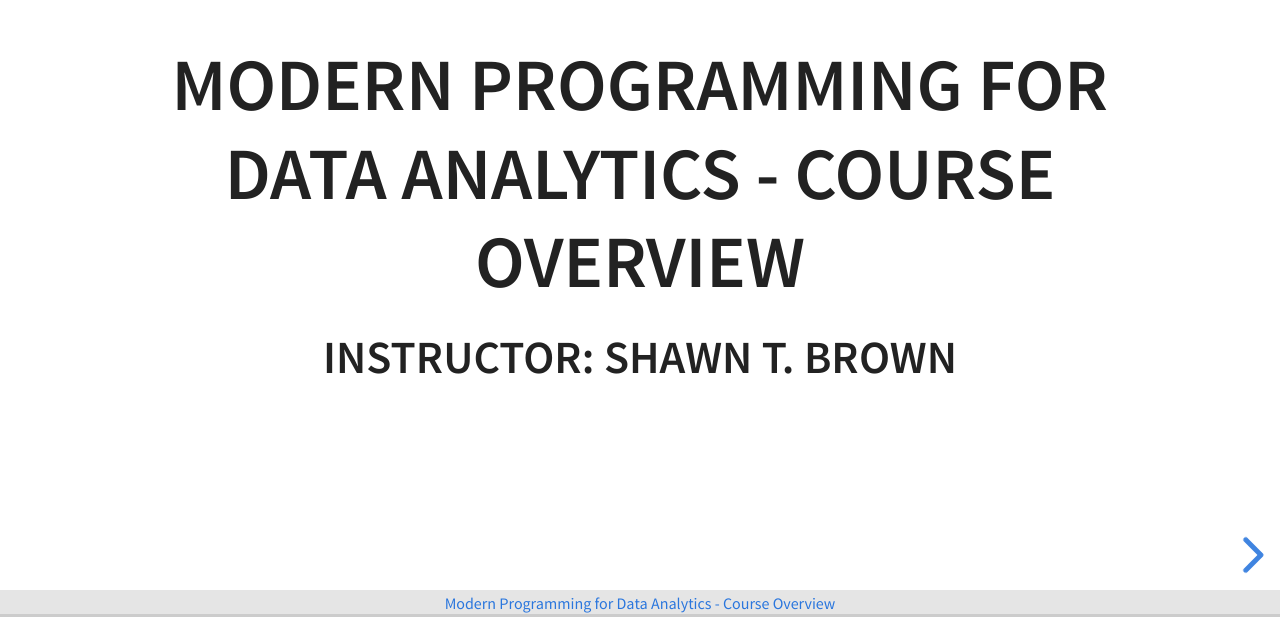
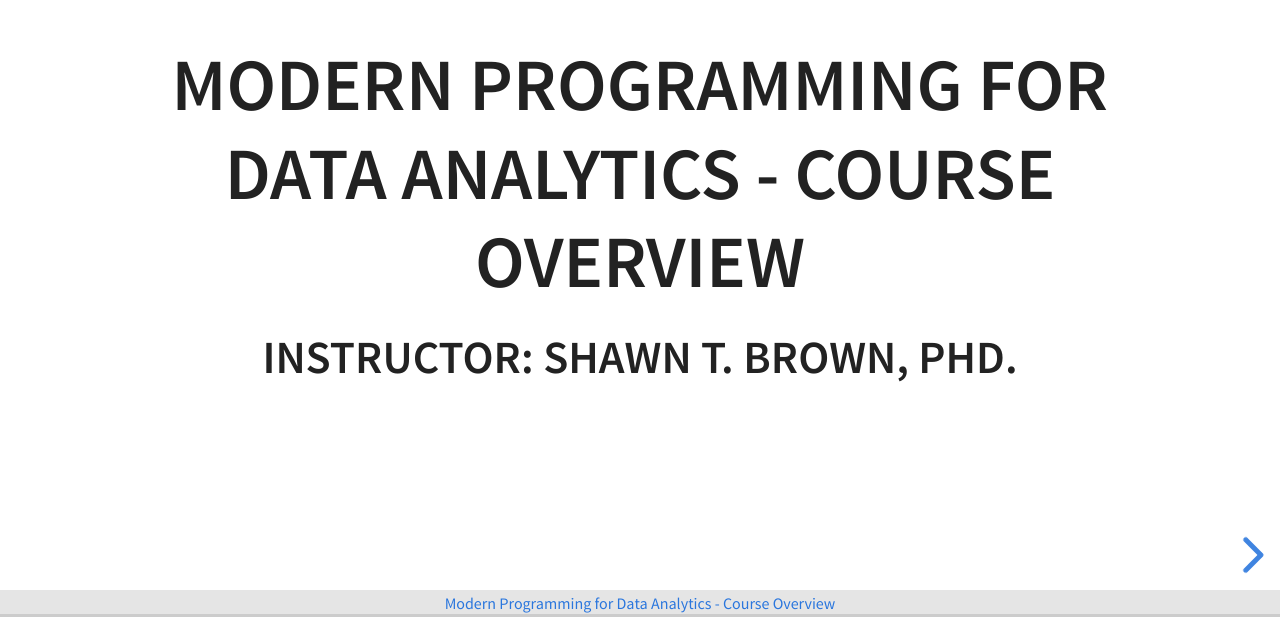
Before and after one commit to CMU-MS-DAS-Modern-Programming-Mini/CourseOverview, a website: page index.html in a window 1280 px wide. Shown: the part 183-800 px from the top of the page. Drawn offline with Linux system fonts and the light colour scheme.

Commit message:
fixed name

```diff
--- a/index.html
+++ b/index.html
@@ -19,7 +19,7 @@
 			<div class="slides">
 				<section id="titleSlide">
 					<h2> Modern Programming for Data Analytics - Course Overview </h2>
-					<h4> Instructor: Shawn T. Brown </h4>
+					<h4> Instructor: Shawn T. Brown, PhD. </h4>
 				</section>
 				<section>
 					<section>
```
